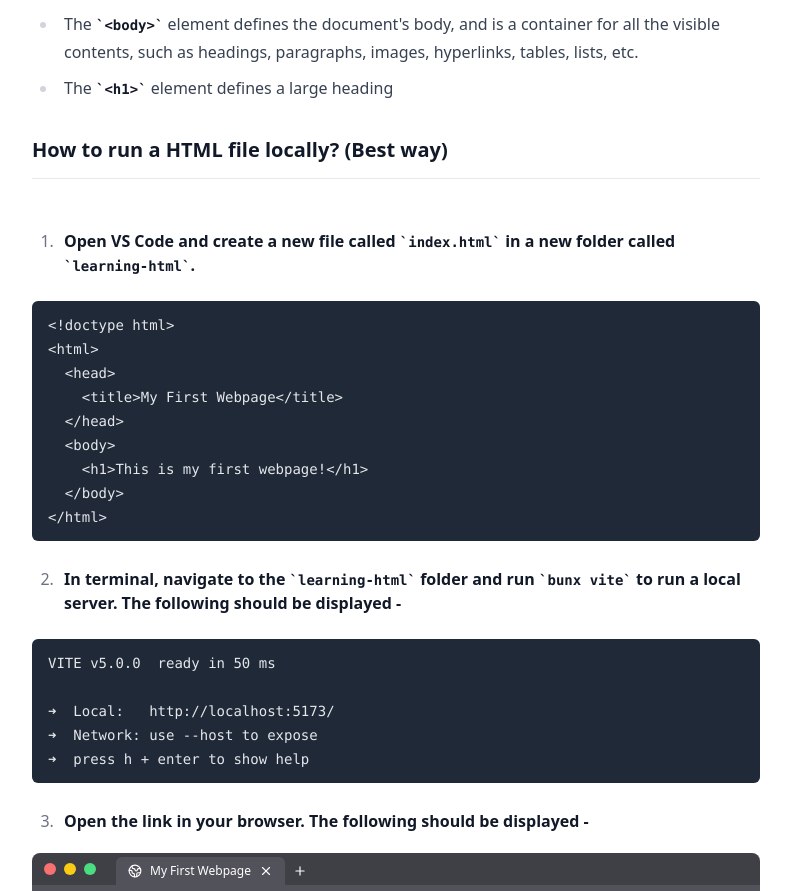
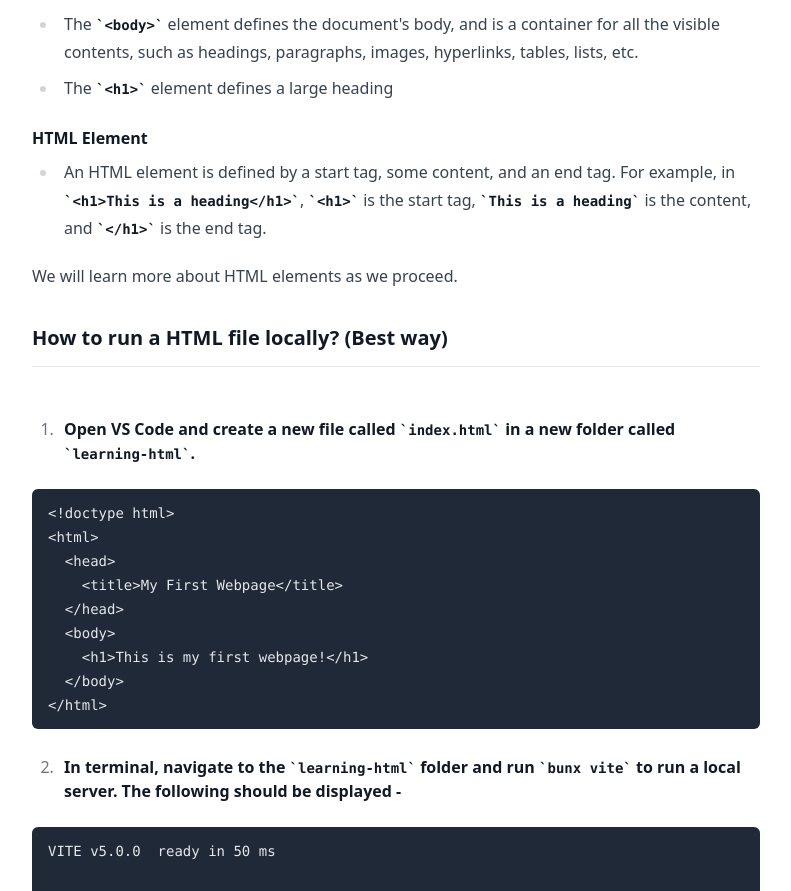
Before and after one commit to nrjdalal/v0.nrjdalal.com, a Next.js app: page /blog/web-development in a window 1280 px wide. Shown: the part 1567-2458 px from the top of the page, without its empty margins (244-1035 px from the left). Built offline with nearby package versions, Linux system fonts and the light colour scheme.

Commit message:
blog updated

```diff
--- a/src/app/(mdx)/blog/web-development/page.mdx
+++ b/src/app/(mdx)/blog/web-development/page.mdx
@@ -54,6 +54,12 @@ HTML is the standard markup language for creating Web pages.
 - The `<body>` element defines the document's body, and is a container for all the visible contents, such as headings, paragraphs, images, hyperlinks, tables, lists, etc.
 - The `<h1>` element defines a large heading
 
+#### HTML Element
+
+- An HTML element is defined by a start tag, some content, and an end tag. For example, in `<h1>This is a heading</h1>`, `<h1>` is the start tag, `This is a heading` is the content, and `</h1>` is the end tag.
+
+We will learn more about HTML elements as we proceed.
+
 ### How to run a HTML file locally? (Best way)
 
 ---
```
